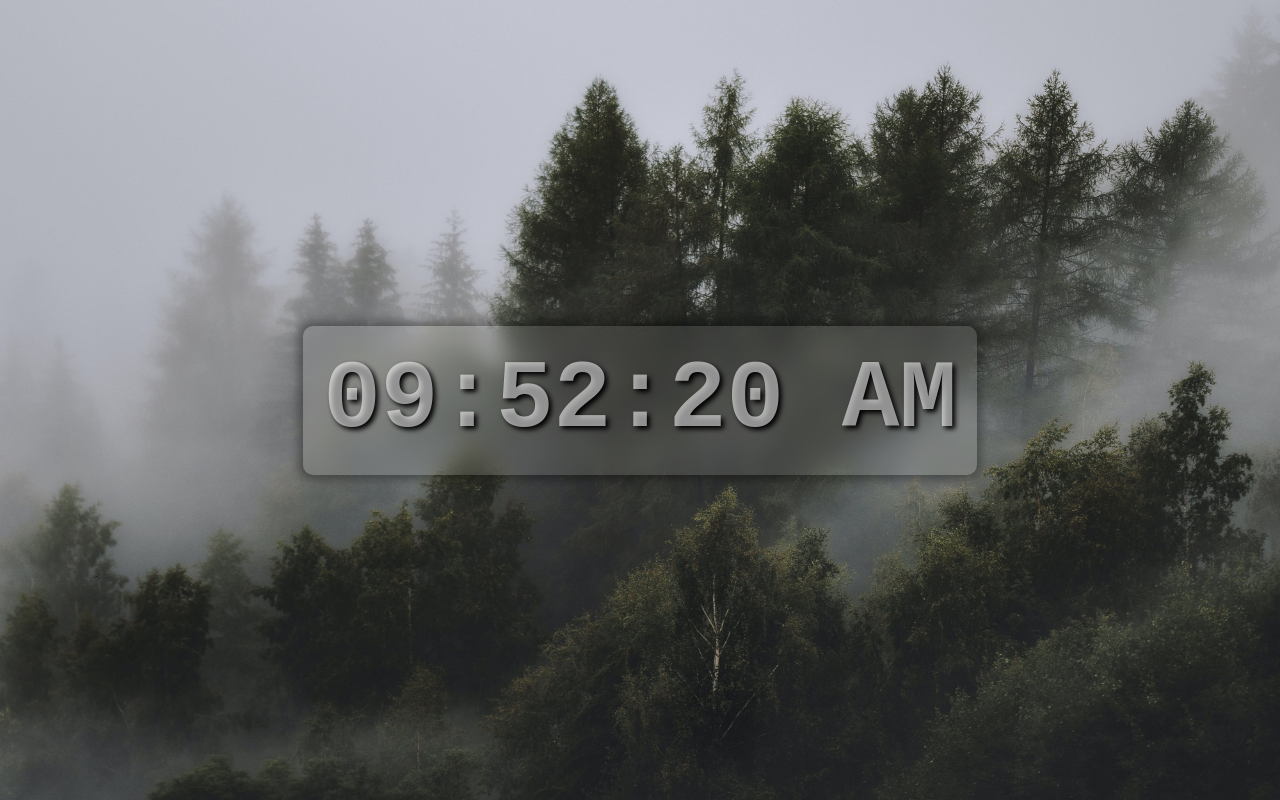
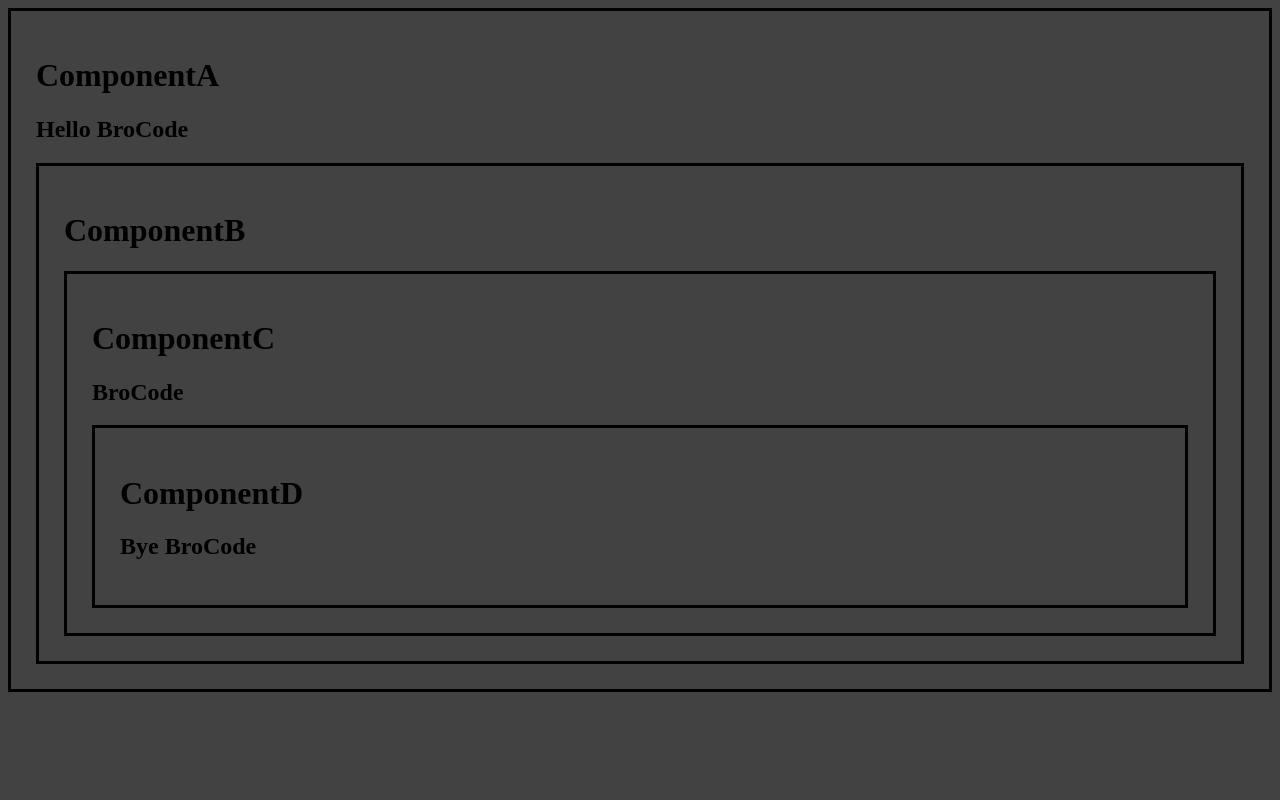
Before and after one commit to sefakpsz/React-With-BroCode, a React (Vite) app: page / in a window 1280 px wide. Built offline with nearby package versions, Linux system fonts and the light colour scheme.

Commit message:
feat: useContext learnt

```diff
--- a/src/App.jsx
+++ b/src/App.jsx
@@ -15,8 +15,9 @@
 // import ToDoList from "./ToDoList/ToDoList";
 // import LearnUseEffectColors from "./LearnUseEffect/LearnUseEffectColors";
 // import LearnUseEffectMeasure from "./LearnUseEffect/LearnUseEffectMeasure";
+// import DigitalClock from "./DigitalClock/DigitalClock";
 
-import DigitalClock from "./DigitalClock/DigitalClock";
+import ComponentA from "./LearnUseContext/ComponentA";
 
 function App() {
   // const fruits = [
@@ -39,8 +40,9 @@
 
   return (
     <>
+      <ComponentA />
+      {/*
       <DigitalClock />
-      {/*
       <LearnUseEffectMeasure />
       <button
         onClick={() => {
--- /dev/null
+++ b/src/LearnUseContext/ComponentA.jsx
@@ -0,0 +1,38 @@
+// useContext() = React Hook that allows you to share values
+//                between multiple levels of components
+//                without passing props through each level
+
+// PROVIDER COMPONENT
+// 1. import {createContext} from 'react';
+// 2. export const MyContext = createContext();
+// 3. <MyContext. Provider value={value}>
+//        <Child />
+//      </MyContext.Provider>
+
+// CONSUMER COMPONENTS
+// 1. import React, { useContext } from 'react';
+//    import { MyContext } from './ComponentA';
+// 2. const value = useContext (MyContext);
+
+import styles from "./LearnUseContext.module.css";
+import ComponentB from "./ComponentB";
+import { useState } from "react";
+import { createContext } from "react";
+
+export const UserContext = createContext();
+
+function ComponentA() {
+  const [user, setUser] = useState("BroCode");
+
+  return (
+    <div className={styles.box}>
+      <h1>ComponentA</h1>
+      <h2>{`Hello ${user}`}</h2>
+      <UserContext.Provider value={user}>
+        <ComponentB user={user} />
+      </UserContext.Provider>
+    </div>
+  );
+}
+
+export default ComponentA;
--- /dev/null
+++ b/src/LearnUseContext/ComponentB.jsx
@@ -0,0 +1,13 @@
+import styles from "./LearnUseContext.module.css";
+import ComponentC from "./ComponentC";
+
+function ComponentB() {
+  return (
+    <div className={styles.box}>
+      <h1>ComponentB</h1>
+      <ComponentC />
+    </div>
+  );
+}
+
+export default ComponentB;
--- /dev/null
+++ b/src/LearnUseContext/ComponentC.jsx
@@ -0,0 +1,19 @@
+import styles from "./LearnUseContext.module.css";
+import ComponentD from "./ComponentD";
+
+import { useContext } from "react";
+import { UserContext } from "./ComponentA";
+
+function ComponentC() {
+  const user = useContext(UserContext);
+
+  return (
+    <div className={styles.box}>
+      <h1>ComponentC</h1>
+      <h2>{user}</h2>
+      <ComponentD />
+    </div>
+  );
+}
+
+export default ComponentC;
--- /dev/null
+++ b/src/LearnUseContext/ComponentD.jsx
@@ -0,0 +1,20 @@
+// useContext() = React Hook that allows you to share values
+//                between multiple levels of components
+//                without passing props through each level
+
+import styles from "./LearnUseContext.module.css";
+import { useContext } from "react";
+import { UserContext } from "./ComponentA";
+
+function ComponentD() {
+  const user = useContext(UserContext);
+
+  return (
+    <div className={styles.box}>
+      <h1>ComponentD</h1>
+      <h2>Bye {user}</h2>
+    </div>
+  );
+}
+
+export default ComponentD;
--- /dev/null
+++ b/src/LearnUseContext/LearnUseContext.module.css
@@ -0,0 +1,4 @@
+.box{
+    border:3px solid;
+    padding:25px;
+}
```
